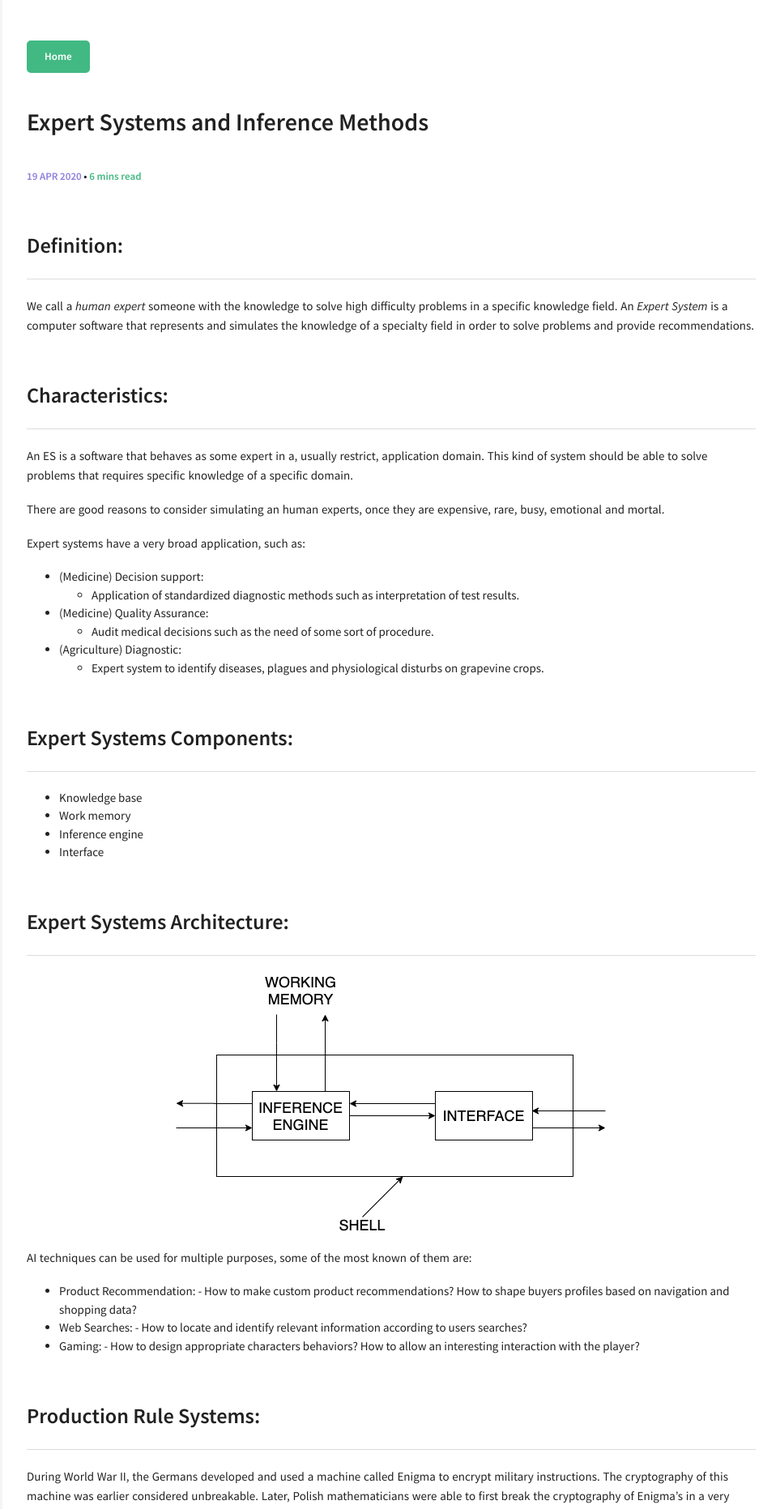
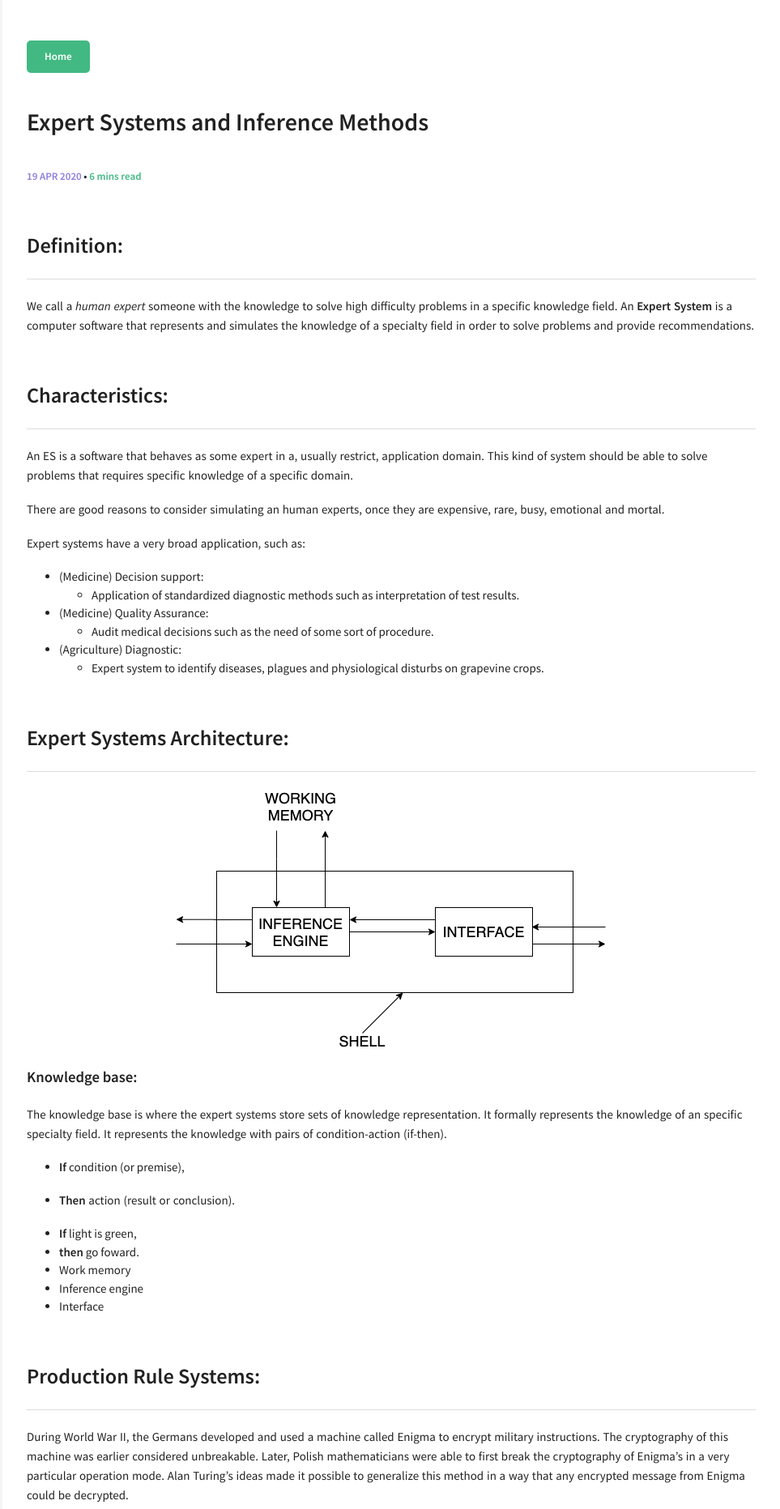
Before and after one commit to gatihe/guiati9.dev, a Jekyll site: the page built from _posts/2020-04-19-ai-expert-systems.md, in a window 1280 px wide. Shown: the top 1863 px of the page at 81% size, without its empty margins (317-1280 px from the left). Built offline with Jekyll 4.4.1, drawn with Linux system fonts in a browser that asks for light colours.

Commit message:
Update 2020-04-19-ai-expert-systems.md

```diff
--- a/_posts/2020-04-19-ai-expert-systems.md
+++ b/_posts/2020-04-19-ai-expert-systems.md
@@ -10,7 +10,7 @@ comments: true
 
 ## Definition:
 
-We call a *human expert* someone with the knowledge to solve high difficulty problems in a specific knowledge field. An *Expert System* is a computer software that represents and simulates the knowledge of a specialty field in order to solve problems and provide recommendations.
+We call a *human expert* someone with the knowledge to solve high difficulty problems in a specific knowledge field. An __Expert System__ is a computer software that represents and simulates the knowledge of a specialty field in order to solve problems and provide recommendations.
 
 ## Characteristics:
 
@@ -29,22 +29,21 @@ Expert systems have a very broad application, such as:
 - (Agriculture) Diagnostic:
   - Expert system to identify diseases, plagues and physiological disturbs on grapevine crops.
 
-## Expert Systems Components:
-
-- Knowledge base
-- Work memory
-- Inference engine
-- Interface
-
 ## Expert Systems Architecture:
 
 ![Expert Systems Architecture](/img/posts_img/es_architecture.png)
 
-AI techniques can be used for multiple purposes, some of the most known of them are:
+#### Knowledge base:
 
-* Product Recommendation: - How to make custom product recommendations? How to shape buyers profiles based on navigation and shopping data?
-* Web Searches: - How to locate and identify relevant information according to users searches?
-* Gaming: - How to design appropriate characters behaviors? How to allow an interesting interaction with the player?
+The knowledge base is where the expert systems store sets of knowledge representation. It formally represents the knowledge of an specific specialty field. It represents the knowledge with pairs of condition-action (if-then).
+  - __If__ condition (or premise),
+  - __Then__ action (result or conclusion).
+
+  - __If__  light is green,
+  - __then__ go foward.
+- Work memory
+- Inference engine
+- Interface
 
 ## Production Rule Systems:
 
```
